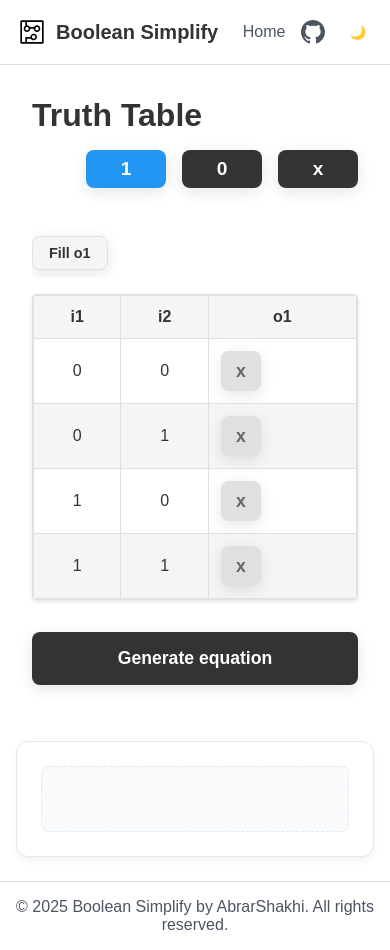
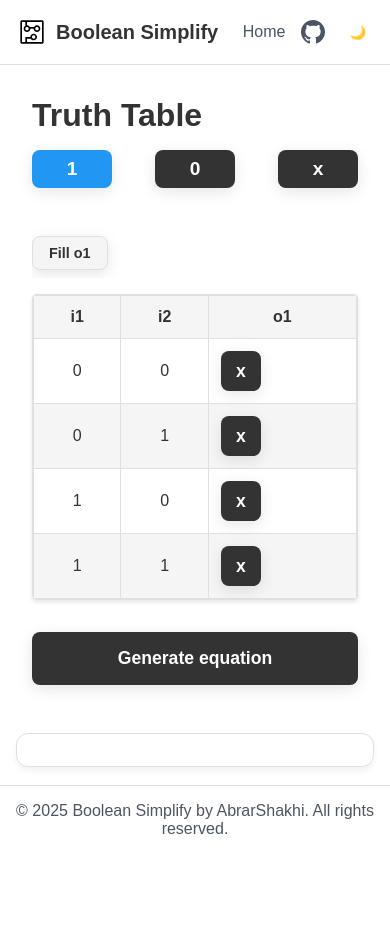
Before and after one commit to AbrarShakhi/boolean-simplify, a Next.js app: page /truthTable in a window 390 px wide. After the commit the page ends 854 px from the top, so only its background shows below. Built offline with nearby package versions, Linux system fonts and the light colour scheme.

Commit message:
fix: build error

```diff
--- a/src/app/globals.css
+++ b/src/app/globals.css
@@ -1,15 +1,25 @@
 :root {
   --bg-color: #ffffff;
-  --text-color: #111827;
+  --bg-secondary: #f5f5f5;
+  --text-color: #333333;
   --text-color-secondary: #4b5563;
-  --border-color: #e5e7eb;
+  --border-color: #e0e0e0;
+  --hover-color: #f0f0f0;
+  --shadow-color: rgba(0, 0, 0, 0.1);
+  --primary-color: #2196f3;
+  --primary-color-alpha: rgba(33, 150, 243, 0.2);
 }
 
 [data-theme='dark'] {
   --bg-color: #1a1a1a;
-  --text-color: #ffffff;
+  --bg-secondary: #2d2d2d;
+  --text-color: #e0e0e0;
   --text-color-secondary: #9ca3af;
-  --border-color: #374151;
+  --border-color: #404040;
+  --hover-color: #333333;
+  --shadow-color: rgba(0, 0, 0, 0.3);
+  --primary-color: #64b5f6;
+  --primary-color-alpha: rgba(100, 181, 246, 0.2);
 }
 
 * {
@@ -53,3 +63,37 @@ footer {
     color-scheme: dark;
   }
 }
+
+/* Light theme output styles */
+.outputOne {
+  background-color: #000000 !important;
+  color: #ffffff !important;
+}
+
+.outputZero {
+  background-color: #ffffff !important;
+  color: #000000 !important;
+  border: 1px solid #e0e0e0 !important;
+}
+
+.outputX {
+  background-color: #e0e0e0 !important;
+  color: #666666 !important;
+}
+
+/* Dark theme output styles */
+[data-theme="dark"] .outputOne {
+  background-color: #ffffff !important;
+  color: #000000 !important;
+}
+
+[data-theme="dark"] .outputZero {
+  background-color: #000000 !important;
+  color: #ffffff !important;
+  border: 1px solid #404040 !important;
+}
+
+[data-theme="dark"] .outputX {
+  background-color: #404040 !important;
+  color: #a0a0a0 !important;
+}
--- a/src/app/truthTable/page.module.css
+++ b/src/app/truthTable/page.module.css
@@ -96,64 +96,6 @@
   justify-content: center !important;
 }
 
-/* Light theme (default) */
-:root {
-  --bg-color: #ffffff;
-  --bg-secondary: #f5f5f5;
-  --text-color: #333333;
-  --border-color: #e0e0e0;
-  --hover-color: #f0f0f0;
-  --shadow-color: rgba(0, 0, 0, 0.1);
-  --primary-color: #2196f3;
-  --primary-color-alpha: rgba(33, 150, 243, 0.2);
-}
-
-/* Dark theme */
-:root[data-theme="dark"] {
-  --bg-color: #1a1a1a;
-  --bg-secondary: #2d2d2d;
-  --text-color: #e0e0e0;
-  --border-color: #404040;
-  --hover-color: #333333;
-  --shadow-color: rgba(0, 0, 0, 0.3);
-  --primary-color: #64b5f6;
-  --primary-color-alpha: rgba(100, 181, 246, 0.2);
-}
-
-/* Light theme output styles */
-.outputOne {
-  background-color: #000000 !important;
-  color: #ffffff !important;
-}
-
-.outputZero {
-  background-color: #ffffff !important;
-  color: #000000 !important;
-  border: 1px solid #e0e0e0 !important;
-}
-
-.outputX {
-  background-color: #e0e0e0 !important;
-  color: #666666 !important;
-}
-
-/* Dark theme output styles */
-:root[data-theme="dark"] .outputOne {
-  background-color: #ffffff !important;
-  color: #000000 !important;
-}
-
-:root[data-theme="dark"] .outputZero {
-  background-color: #000000 !important;
-  color: #ffffff !important;
-  border: 1px solid #404040 !important;
-}
-
-:root[data-theme="dark"] .outputX {
-  background-color: #404040 !important;
-  color: #a0a0a0 !important;
-}
-
 .controls {
   display: flex;
   flex-direction: column;
@@ -204,31 +146,18 @@
   background-color: var(--hover-color) !important;
 }
 
-@media (max-width: 768px) {
-  .header {
-    flex-direction: column;
-    align-items: flex-start;
-    gap: 1rem;
-  }
-
-  .penContainer {
-    width: 100%;
-    justify-content: flex-end;
-  }
-}
-
 .equationSection {
   margin: 2rem auto;
   padding: 2rem;
   max-width: 800px;
-  background-color: #ffffff;
+  background-color: var(--bg-color);
   border-radius: 12px;
   box-shadow: 0 4px 6px rgba(0, 0, 0, 0.05);
-  border: 1px solid #e5e7eb;
+  border: 1px solid var(--border-color);
 }
 
 .equationSection h2 {
-  color: #1a1a1a;
+  color: var(--text-color);
   margin-bottom: 1.5rem;
   font-size: 1.75rem;
   font-weight: 700;
@@ -244,7 +173,7 @@
   left: 0;
   width: 60px;
   height: 3px;
-  background-color: #3b82f6;
+  background-color: var(--primary-color);
   border-radius: 2px;
 }
 
@@ -254,42 +183,41 @@
   font-weight: 600;
   padding: 1rem 1.5rem;
   margin: 0.75rem 0;
-  color: #2c3e50;
-  background-color: #f8fafc;
+  color: var(--text-color);
+  background-color: var(--bg-secondary);
   border-radius: 8px;
-  border: 1px solid #e2e8f0;
+  border: 1px solid var(--border-color);
   transition: all 0.2s ease;
   text-align: left;
 }
 
 .equation:hover {
-  background-color: #f1f5f9;
+  background-color: var(--hover-color);
   transform: translateY(-1px);
   box-shadow: 0 2px 4px rgba(0, 0, 0, 0.05);
 }
 
 .equation span {
   font-weight: 700;
-  color: #3b82f6;
+  color: var(--primary-color);
   margin-right: 0.5rem;
 }
 
-/* Style for the empty state message */
-.equationSection > div:last-child {
-  text-align: center;
-  color: #64748b;
-  font-size: 1.1rem;
-  padding: 2rem;
-  background-color: #f8fafc;
-  border-radius: 8px;
-  border: 1px dashed #e2e8f0;
-}
+@media (max-width: 768px) {
+  .header {
+    flex-direction: column;
+    gap: 1rem;
+    align-items: flex-start;
+  }
 
-/* Responsive adjustments */
-@media (max-width: 768px) {
+  .penContainer {
+    width: 100%;
+    justify-content: space-between;
+  }
+
   .equationSection {
-    margin: 1.5rem 1rem;
-    padding: 1.5rem;
+    padding: 1rem;
+    margin: 1rem;
   }
 
   .equationSection h2 {
```
